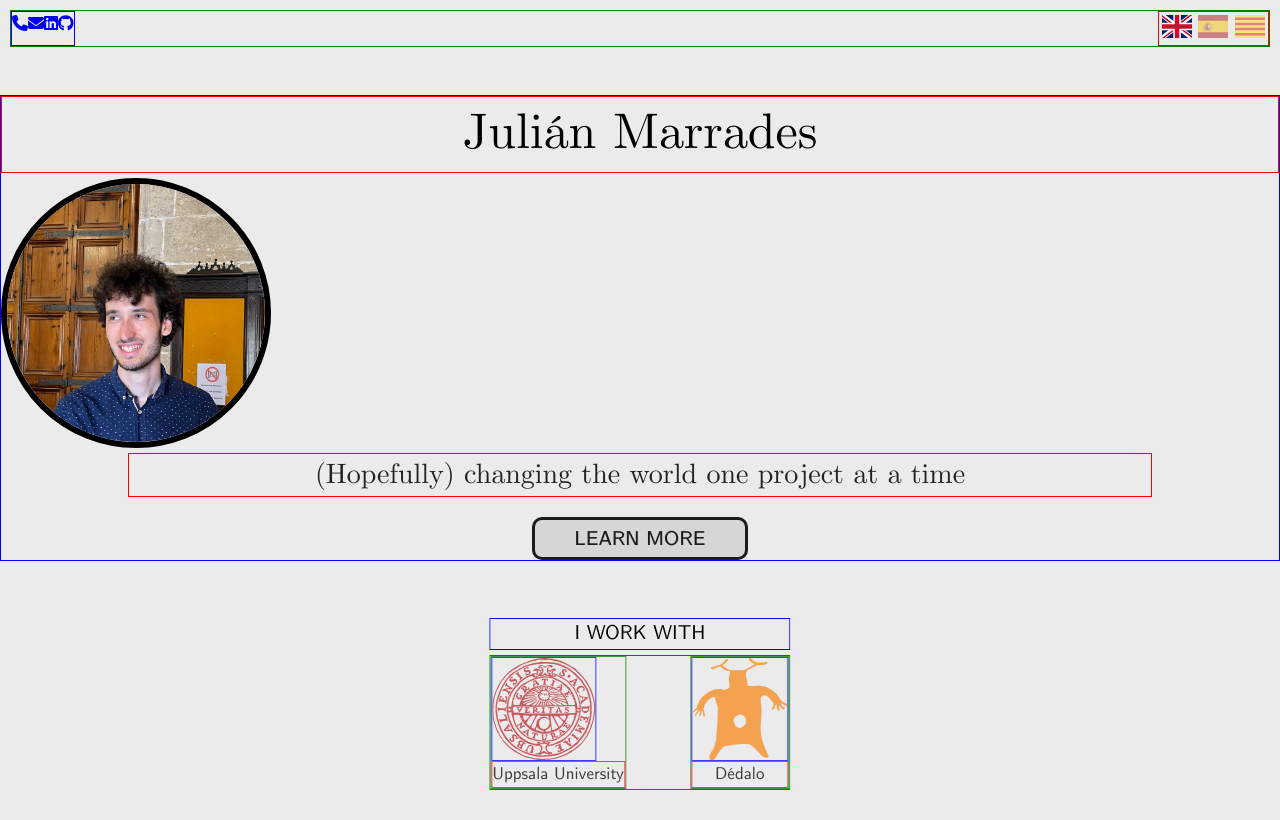
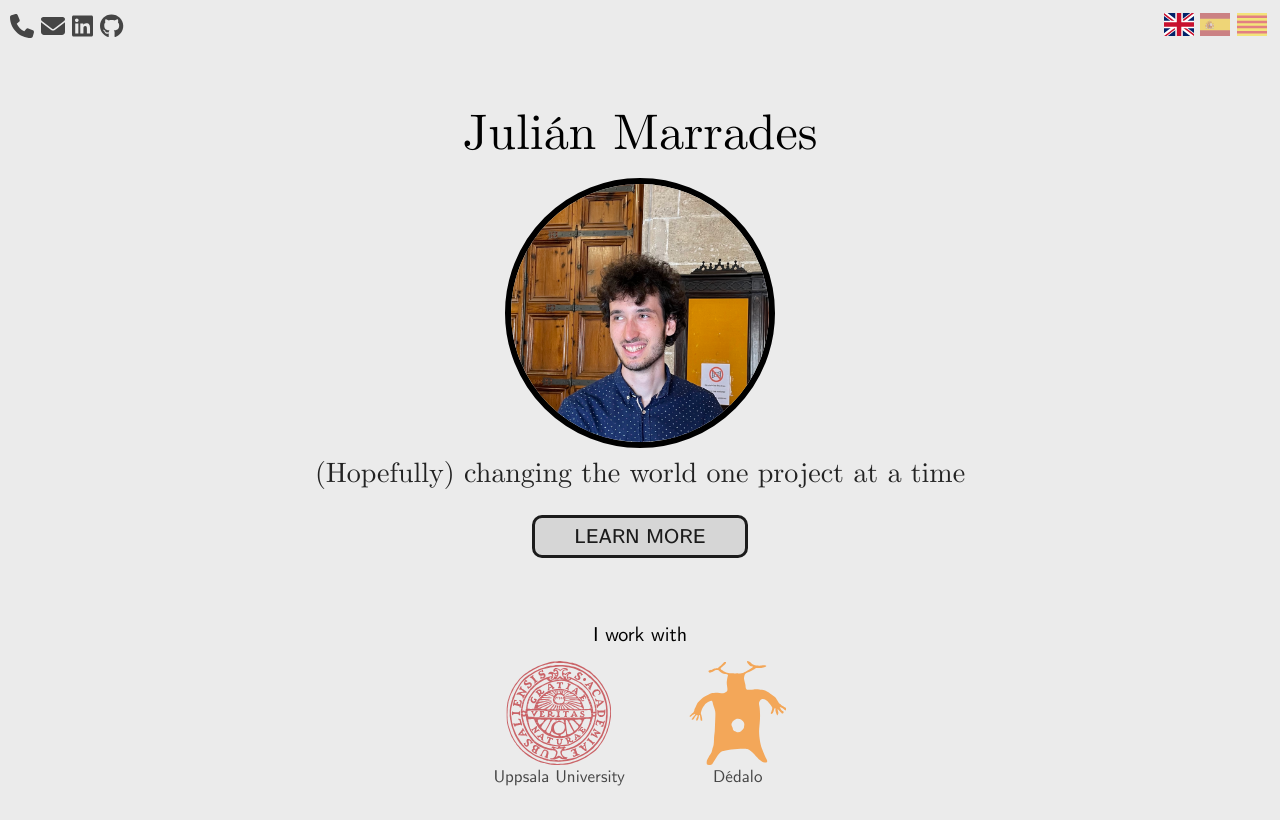
Before and after one commit to jCodingStuff/marrad.es, an Angular app: page / in a window 1280 px wide. Built offline with nearby package versions, Linux system fonts and the light colour scheme.

Commit message:
Get a better background and deploy?
Fix weird scrolling to be done

```diff
--- a/src/app/app.component.css
+++ b/src/app/app.component.css
@@ -29,3 +29,28 @@
     cursor: pointer;
     opacity: 0.7;
 }
+
+#languages {
+    display: flex;
+    flex-direction: row;
+}
+
+#socials {
+    display: flex;
+    flex-direction: row;
+    align-items: flex-end;
+    gap: 7px;
+}
+
+.social-icon {
+    color: black;
+    border: none;
+    outline: none;
+    cursor: pointer;
+    opacity: 0.7;
+    transition-duration: 250ms;
+}
+
+.social-icon:hover, .social-icon:focus {
+    opacity: 1;
+}
--- a/src/app/app.component.html
+++ b/src/app/app.component.html
@@ -1,20 +1,26 @@
 <!-- Socials and languages -->
-<div id="top-bar" class="outlined-green wrapper">
-  <div id="socials" class="outlined-blue">
-    <a href="tel:+34644472327">
-      <fa-icon [icon]="faPhone"></fa-icon>
+<div id="top-bar" class="wrapper">
+  <div id="socials">
+    <a href="tel:+34644472327" class="social-link">
+      <fa-icon class="social-icon" [icon]="faPhone"
+        size="xl"></fa-icon>
     </a>
-    <a href="mailto:julian@marrad.es">
-      <fa-icon [icon]="faEnvelope"></fa-icon>
+    <a href="mailto:julian@marrad.es" class="social-link">
+      <fa-icon class="social-icon" [icon]="faEnvelope"
+        size="xl"></fa-icon>
     </a>
-    <a href="https://www.linkedin.com/in/julian-marrades/">
-      <fa-icon [icon]="faLinkedin"></fa-icon>
+    <a href="https://www.linkedin.com/in/julian-marrades/" target="_blank"
+      class="social-link">
+      <fa-icon class="social-icon" [icon]="faLinkedin"
+        size="xl"></fa-icon>
     </a>
-    <a href="https://github.com/jCodingStuff">
-      <fa-icon [icon]="faGithub"></fa-icon>
+    <a href="https://github.com/jCodingStuff" target="_blank"
+      class="social-link">
+      <fa-icon class="social-icon" [icon]="faGithub"
+      size="xl"></fa-icon>
     </a>
   </div>
-  <div id="languages" class="outlined-red">
+  <div id="languages">
     <button type="button" *ngFor="let lang of languages"
       class="lang-button {{lang !== selectedLang ? 'enabled-lang-button' : '' }}"
       [disabled]="lang === selectedLang"
--- a/src/app/cover/cover.component.css
+++ b/src/app/cover/cover.component.css
@@ -41,7 +41,7 @@
 
 #iww-text {
     font-size: 20px;
-    margin-bottom: 5px;
+    margin-bottom: 10px;
 }
 
 #collaborators {
@@ -53,8 +53,11 @@
 }
 
 .collaborator {
-    opacity: 0.75;
+    opacity: 0.7;
     transition-duration: 250ms;
+    display: flex;
+    flex-direction: column;
+    align-items: center;
 }
 
 .collaborator:hover, .collaborator:focus {
@@ -80,6 +83,9 @@
 }
 
 #main-content {
+    display: flex;
+    flex-direction: column;
+    align-items: center;
     width:100vw;
     position: fixed;
     left: 50%;
--- a/src/app/cover/cover.component.html
+++ b/src/app/cover/cover.component.html
@@ -1,6 +1,6 @@
-<div id="main-content" class="outlined-blue wrapper content-middle">
+<div id="main-content" class="wrapper content-middle">
     <!-- Name -->
-    <div id="my-name" class="cm-serif outlined-red">
+    <div id="my-name" class="cm-serif">
         Julián Marrades
     </div>
 
@@ -9,7 +9,7 @@
         id="my-picture">
 
     <!-- Catchphrase  -->
-    <div id="catchphrase" class="cm-serif outlined-red">
+    <div id="catchphrase" class="cm-serif">
         {{catchphrase[language]}}
     </div>
 
@@ -22,16 +22,18 @@
 
 <!-- I work with -->
 <div id="iww-section" class="wrapper content-middle">
-    <div id="iww-text" class="cm-sans-serif outlined-blue">
-        {{workWith[language] | uppercase}}
+    <div id="iww-text" class="cm-sans-serif">
+        {{workWith[language]}}
     </div>
-    <div id="collaborators" class="outlined-green wrapper">
-        <div *ngFor="let collaborator of collaborators" class="collaborator outlined-green">
-            <a class="plain-text" href="{{collaborator.url}}" target="_blank" rel="noopener noreferrer">
-                <img class="outlined-blue collaborator-logo"
+    <div id="collaborators" class="wrapper">
+        <a *ngFor="let collaborator of collaborators"
+            class="plain-text" href="{{collaborator.url}}"
+            target="_blank" rel="noopener noreferrer">
+            <div class="collaborator">
+                <img class="collaborator-logo"
                     src="{{collaborator.picturePath}}" alt="{{collaborator.name[language]}} logo">
-                <div class="cm-sans-serif collaborator-name outlined-red">{{collaborator.name[language]}}</div>
-            </a>
-        </div>
+                <div class="cm-sans-serif collaborator-name">{{collaborator.name[language]}}</div>
+            </div>
+        </a>
     </div>
 </div>
```
